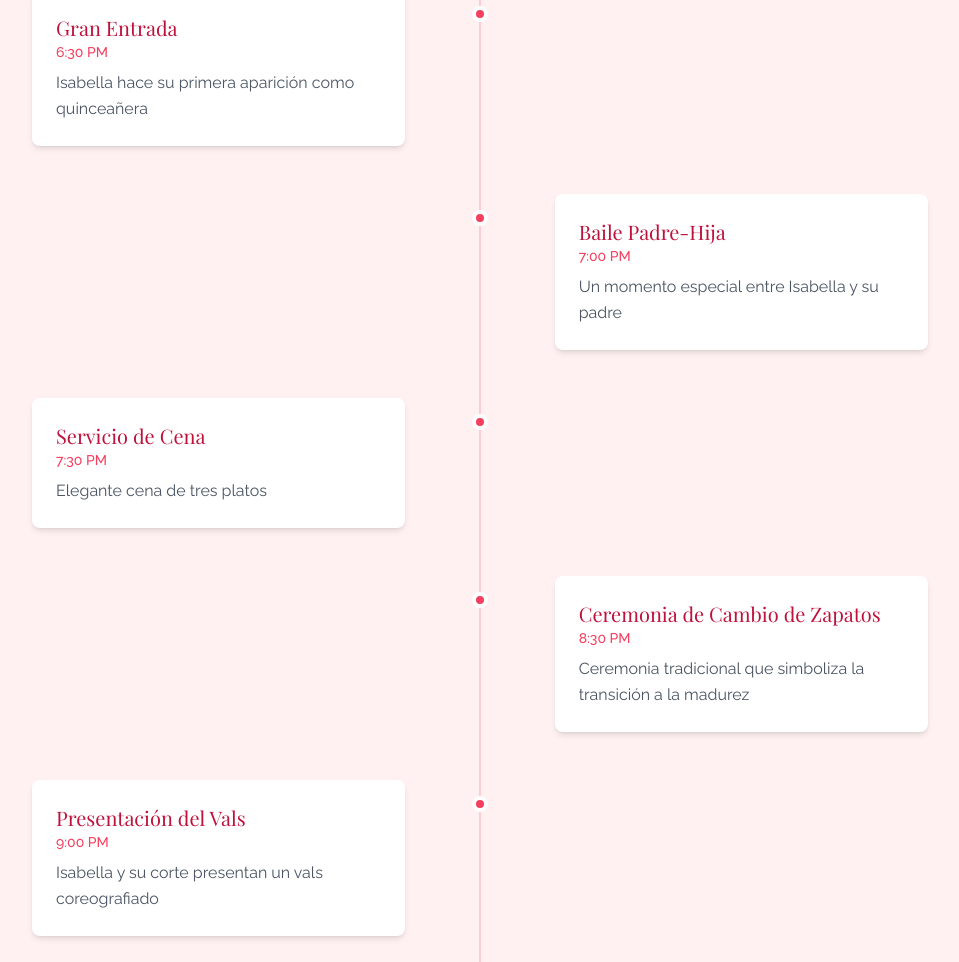
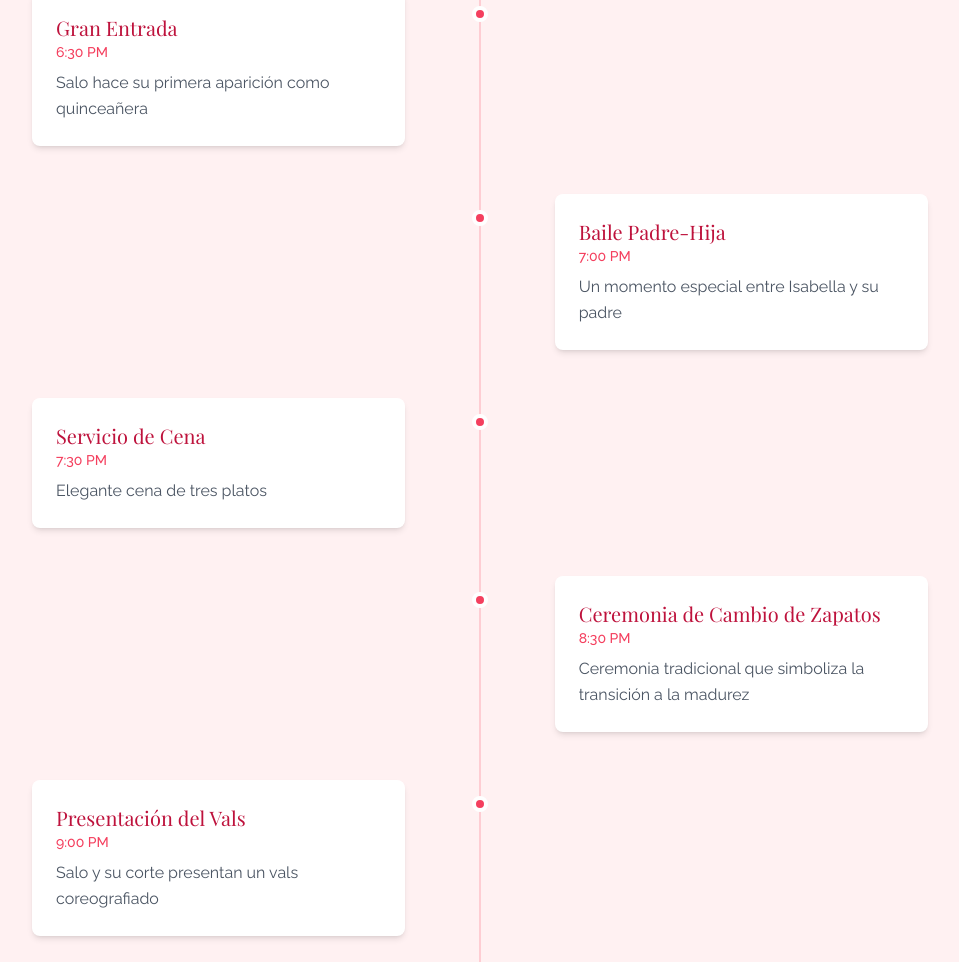
Before and after one commit to GiaHuy99/happybirthday-uncleHuy, a React (Vite) app: page / in a window 1280 px wide. Shown: the part 4031-4993 px from the top of the page, without its empty margins (160-1119 px from the left). Built offline with nearby package versions, Linux system fonts and the light colour scheme.

Commit message:
fix: update timelineEvents descriptions to reflect correct names for quinceañera events

```diff
--- a/src/data/timelineEvents.ts
+++ b/src/data/timelineEvents.ts
@@ -11,7 +11,7 @@ export const timelineEvents: timelineEvent[] = [
 		id: 2,
 		time: "6:30 PM",
 		title: "Gran Entrada",
-		description: "Isabella hace su primera aparición como quinceañera",
+		description: "Salo hace su primera aparición como quinceañera",
 	},
 	{
 		id: 3,
@@ -36,7 +36,7 @@ export const timelineEvents: timelineEvent[] = [
 		id: 6,
 		time: "9:00 PM",
 		title: "Presentación del Vals",
-		description: "Isabella y su corte presentan un vals coreografiado",
+		description: "Salo y su corte presentan un vals coreografiado",
 	},
 	{
 		id: 7,
```
